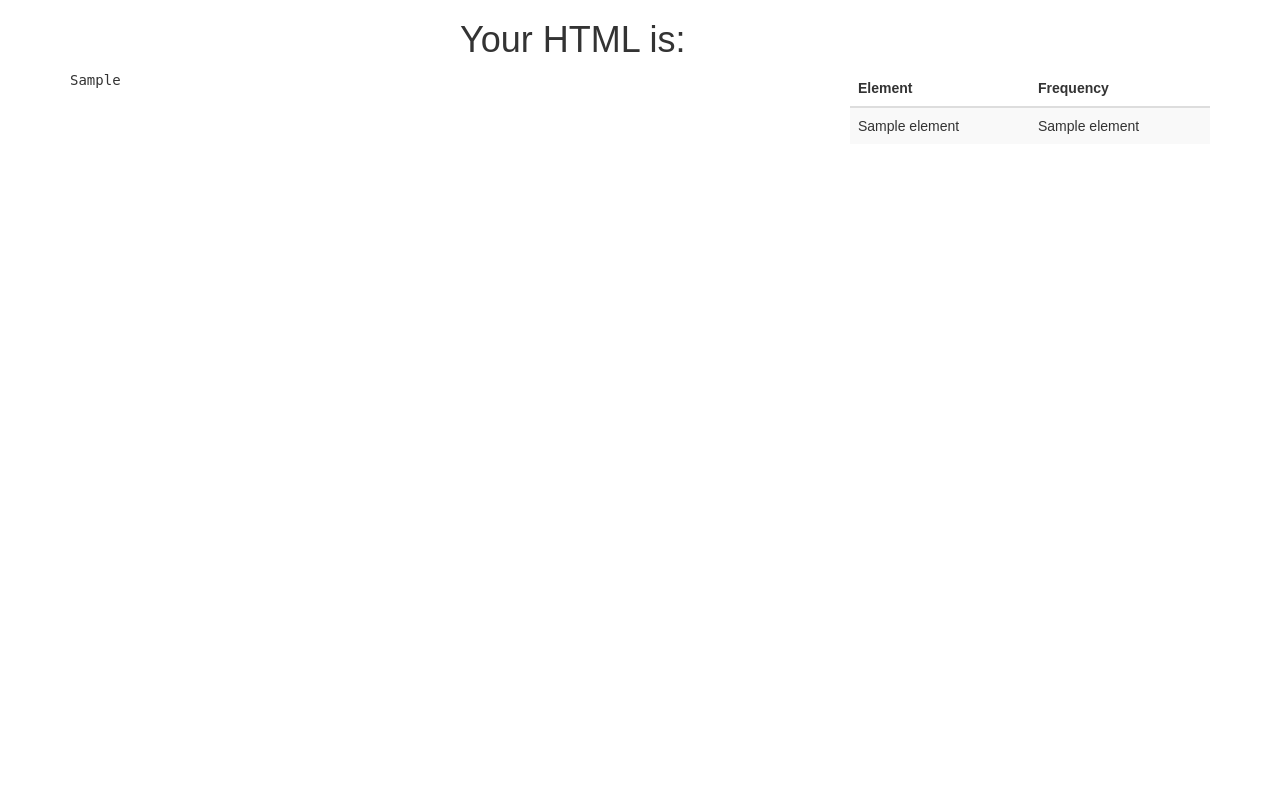
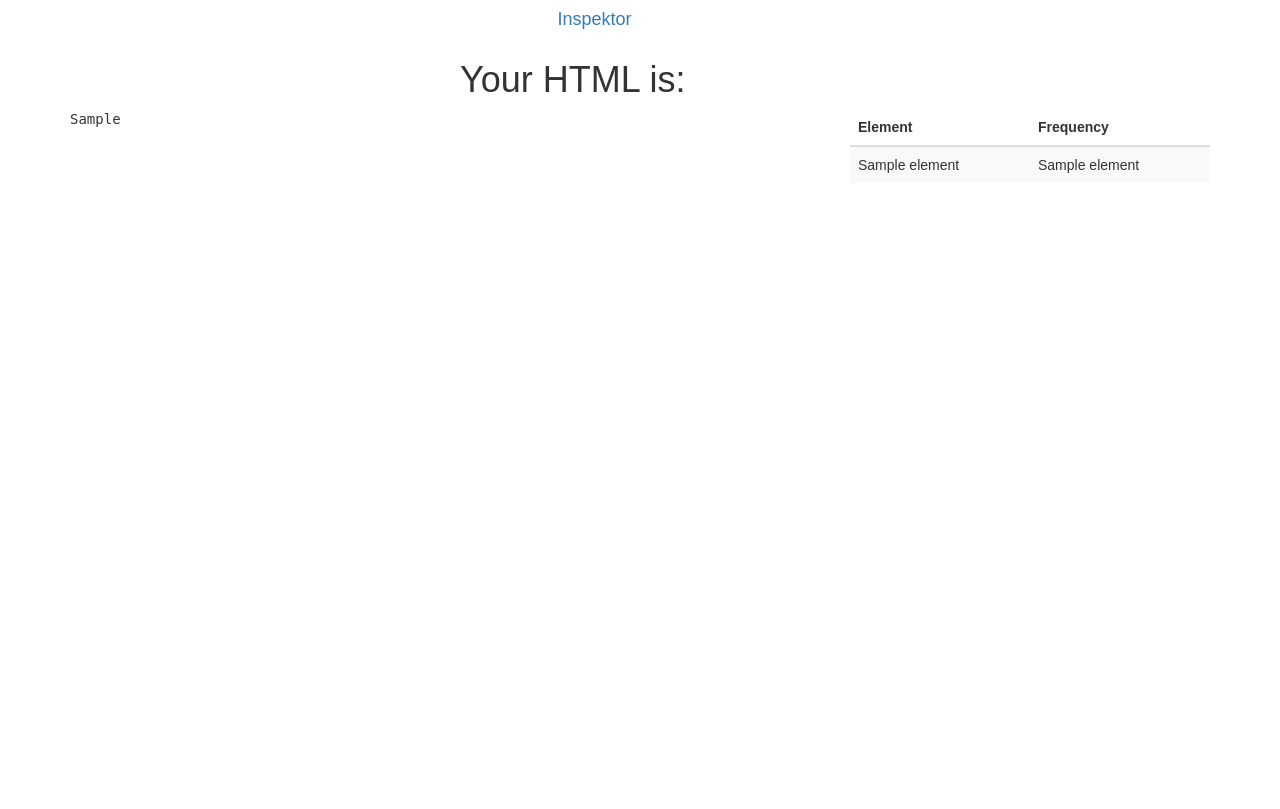
Before and after one commit to noelledaley/inspektor, a Flask app: template templates/results.html in a window 1280 px wide. Before the commit the page ends 134 px from the top, so only its background shows below. Run offline with Flask 2, Linux system fonts and the light colour scheme; the template is opened without the code that fills it: most values are stand-ins (such as "Sample title", 1, 10 or a date in 2020); parts of the project's set-up code (start-up, migrations or seed data) failed here and were passed over; some libraries are stand-ins or nearby versions.

Commit message:
adding link to homepage

```diff
--- a/templates/results.html
+++ b/templates/results.html
@@ -2,6 +2,12 @@
 {% block title %}Inspektor | Results{% endblock %}
 
 {% block content %}
+<div class="row">
+  <div class="col-lg-2 col-lg-offset-5">
+    <h4><a href="/">In<span class="title">spektor</span></a></h4>
+  </div>
+</div>
+
 <div class="row">
   <div class="col-md-4 col-md-offset-4">
     <h1>Your HTML is:</h1>
```
